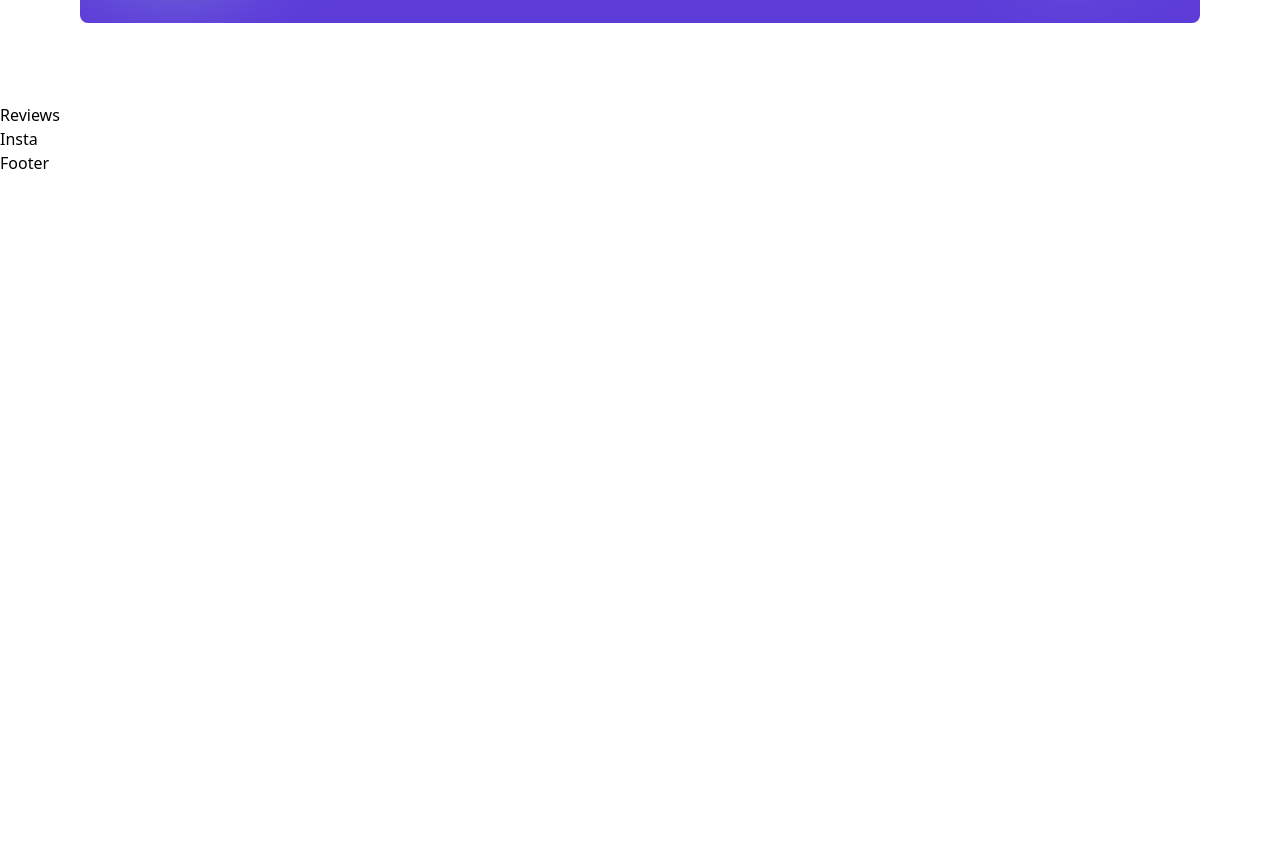
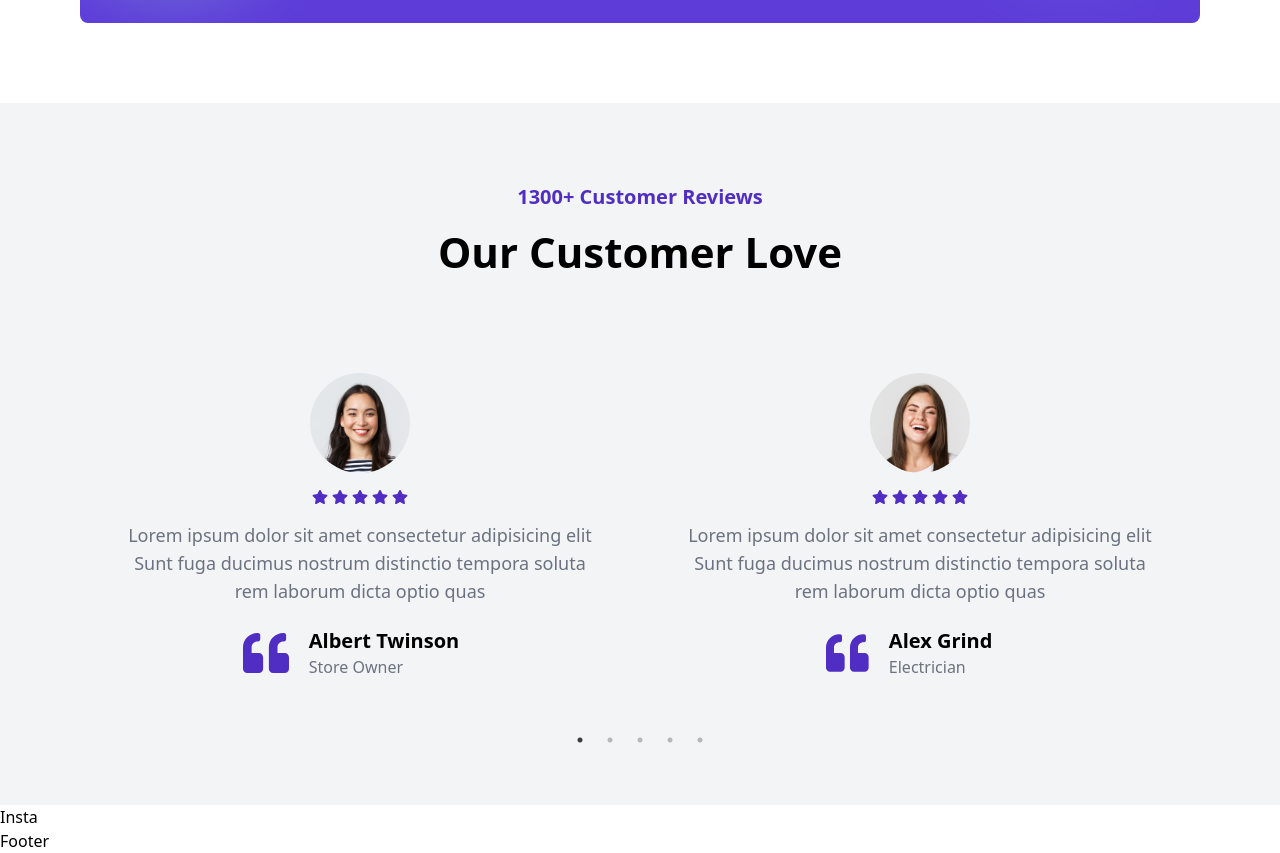
Before and after one commit to bondanbanuaji/mdprintzstoredemo, a React (Vite) app: page / in a window 1280 px wide. Shown: the part 3540-4393 px from the top of the page. Before the commit the page ends 3715 px from the top, so only its background shows below. Built offline with nearby package versions, Linux system fonts and the light colour scheme.

Commit message:
add review reviews section

```diff
--- a/src/sections/Reviews.jsx
+++ b/src/sections/Reviews.jsx
@@ -1,8 +1,98 @@
-import React from 'react'
+import React, { useEffect } from 'react';
+import { reviewdata } from '../export';
+import Slider from "react-slick";
+import "slick-carousel/slick/slick.css";
+import "slick-carousel/slick/slick-theme.css";
+import { FaStar, FaQuoteLeft } from 'react-icons/fa';
+
+import AOS from 'aos';
+import 'aos/dist/aos.css';
 
 const Reviews = () => {
+
+      const settings = {
+        dots: true,
+        infinite: true,
+        speed: 500,
+        slidesToShow: 2,
+        slidesToScroll: 1,
+        arrows: false,
+        responsive: [
+      {
+        breakpoint: 1024,
+        settings: {
+          slidesToShow: 2,
+          slidesToScroll: 2,
+          infinite: true,
+          dots: true
+        }
+      },
+      {
+        breakpoint: 600,
+        settings: {
+          slidesToShow: 1,
+          slidesToScroll: 1,
+          initialSlide: 2
+        }
+      },
+      {
+        breakpoint: 480,
+        settings: {
+          slidesToShow: 1,
+          slidesToScroll: 1
+        }
+      }
+    ]
+      };
+
+      useEffect(() => {
+        AOS.init({
+          offset: 100,
+          duration: 500,
+          easing: 'ease-in-out',
+        })
+
+        AOS.refresh();
+
+      }, [])
+
   return (
-    <div>Reviews</div>
+    <div id="testimonials" className='w-full lg:px-20 py-[80px] bg-gray-100 flex flex-col justify-center items-center gap-4'>
+      <h1 data-aos="zoom-in" data-aos-delay="100"
+        className='text-xl font-semibold capitalize text-themepurple'>1300+ Customer Reviews
+      </h1>
+      <h1 data-aos="zoom-in" data-aos-delay="200"
+        className='font-semibold text-black text-[42px] leading-[50px] text-center capitalize'>Our Customer Love</h1>
+        <div data-aos="zoom-in" data-aos-delay="300" className='w-full mt-10'>
+          <Slider className='w-full' {...settings}>
+            {
+              reviewdata.map((item, index) => (
+                <div>
+                  <div key={index} className="flex flex-col items-center justify-center gap-4 p-3 lg:p-10">
+                    <img src={item.img} alt=""
+                    className='rounded-full w-[100px] m-auto'/>
+                    <div className='flex items-center justify-center gap-1'>
+                      <FaStar className='text-themepurple' />
+                      <FaStar className='text-themepurple' />
+                      <FaStar className='text-themepurple' />
+                      <FaStar className='text-themepurple' />
+                      <FaStar className='text-themepurple' />
+                    </div>
+                    <p className='text-lg text-center text-gray-500'>{item.para}</p>
+                    <div className='flex items-center justify-center gap-5'>
+                      <FaQuoteLeft className='fill-themepurple size-16' />
+                      <div className='flex flex-col items-start justify-center w-full'>
+                        <h1 className='text-xl font-semibold text-black capitalize'>{item.name}</h1>
+                        <h1 className='text-gray-500 capitalize'>{item.post}</h1>
+                      </div>
+                    </div>
+                  </div>
+                </div>
+              ))
+            }
+          </Slider>
+        </div>
+    </div>
   )
 }
 
```
